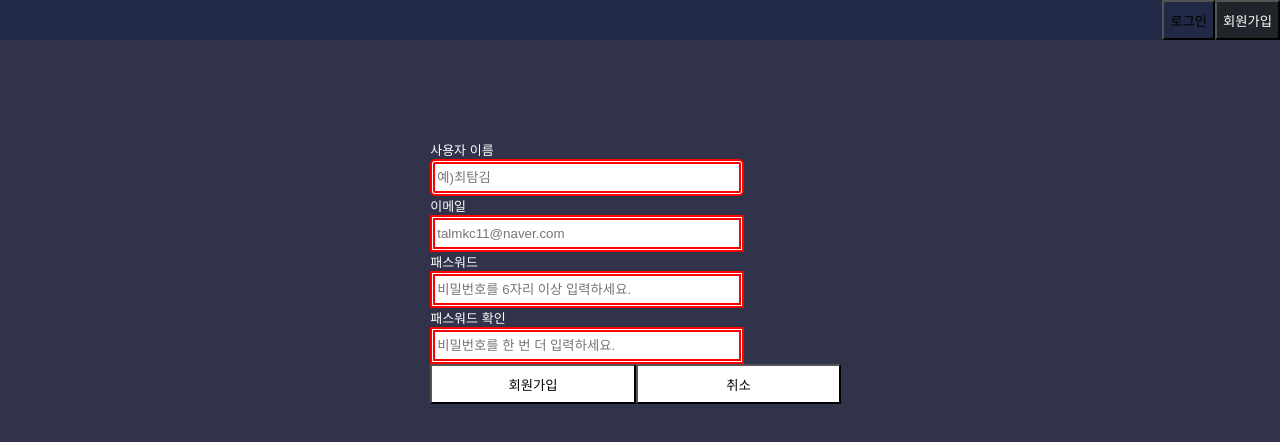
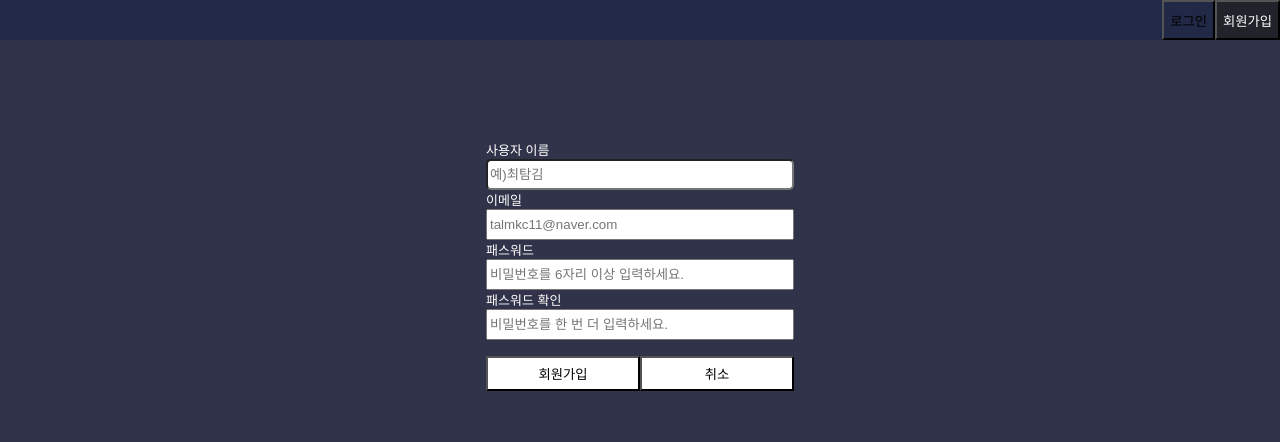
Before and after one commit to h-164/reactbasic, a React (Create React App) app: page /register in a window 1280 px wide. Shown: the top 442 px of the page. Built offline with nearby package versions, Linux system fonts and the light colour scheme.

Commit message:
회원가입 인풋에 onchange

```diff
--- a/src/page/Login/Login.js
+++ b/src/page/Login/Login.js
@@ -1,9 +1,25 @@
-import React from 'react'
+import React,{useState} from "react";
 
-function Login() {
+const Login = () => {
+
+  const [sayHi, setSayHi] = useState("");
+
+  const sayHello = () => {
+    console.log('하세요');
+  };
+
+  const changeText = (e) => {
+    console.log('hi');
+    console.log(e.target.value);
+    setSayHi(e.target.value);
+  };
+
   return (
-    <div>Login</div>
-  )
-}
+    <div>
+      <button onClick={sayHello}>안녕</button>
+      <input type="text" value={sayHi} onChange={changeText}></input>
+    </div>
+  );
+};
 
-export default Login
+export default Login;
--- a/src/page/Main/Main.js
+++ b/src/page/Main/Main.js
@@ -1,9 +1,24 @@
-import React from 'react'
+import React,{useState} from "react";
 
-function Main() {
-  return (
-    <div>Main</div>
-  )
+const Main = () => {
+
+  const sayHello = () => {
+    console.log('하세요');
+  }
+  const sinDdong = (event) => {
+    console.log('hi')
+    console.log(event.target.value)
+    setSinDong(event.target.value)
+  }
+  const [sinDong,setSinDong] = useState("")
+
+  return(
+   <div>
+      <button onClick={sayHello}>안녕</button>
+       <input type="text" onChange={sinDdong} value={sinDong}></input>
+   </div>
+
+)
 }
 
 export default Main
--- a/src/page/Register/Register.js
+++ b/src/page/Register/Register.js
@@ -1,6 +1,35 @@
-import React from 'react'
+import React,{useState} from 'react'
 
 function Resister() {
+
+  const [userName, setUserName] = useState("");
+
+  const changeText1 = (e) => {
+    console.log(e.target.value);
+    setUserName(e.target.value);
+  };
+
+  const [userMail, setUserMail] = useState("");
+
+  const changeText2 = (e) => {
+    console.log(e.target.value);
+    setUserMail(e.target.value);
+  };
+
+  const [userPassword, setUserPassword] = useState("");
+
+  const changeText3 = (e) => {
+    console.log(e.target.value);
+    setUserPassword(e.target.value);
+  };
+
+  const [passVeri, setPassVeri] = useState("");
+
+  const changeText4 = (e) => {
+    console.log(e.target.value);
+    setPassVeri(e.target.value);
+  };
+
   return (
     <div style={{width: "100%", height: "100%", margin : "0px"}}>
     <div style={{backgroundColor: "rgb(33, 41, 71)", width: "100%", height: "5vh", display:"flex", justifyContent: "end"}}>
@@ -15,19 +44,26 @@ function Resister() {
         <div style={{height: "minContent", width: "minContent", marginTop: "100px"}}>
             <div style={{color: "white", width: "300px", fontSize: "small"}}>사용자 이름
             </div>
-            <input type="text" name="st_id1" placeholder="예)최탐김" style={{width: "300px", height: "25px", borderRadius: "5px", border: "5px double red"}}/>
+            <input type="text" name="st_id1" placeholder="예)최탐김" onChange={changeText1} value={userName}
+              style={{width: "300px", height: "25px", borderRadius: "5px"}}/>
             <div style={{color: "white", width: "300px", fontSize: "small"}}>이메일
             </div>
-            <input type="text" name="st_id2" placeholder="talmkc11@naver.com" style={{width: "300px", height: "25px", border: "5px double red"}}/>
+            <input type="text" name="st_id2" placeholder="talmkc11@naver.com" onChange={changeText2} value={userMail}
+              style={{width: "300px", height: "25px"}}/>
             <div style={{color: "white", width: "300px", fontSize: "small"}}>패스워드
             </div>
-            <input type="password" name="st_id3" placeholder="비밀번호를 6자리 이상 입력하세요." style={{width: "300px", height: "25px", border: "5px double red"}}/>
+            <input type="password" name="st_id3" placeholder="비밀번호를 6자리 이상 입력하세요." onChange={changeText3} value={userPassword}
+              style={{width: "300px", height: "25px"}}/>
             <div style={{color: "white", width: "300px", fontSize: "small"}}>패스워드 확인
             </div>
-            <input type="password" name="st_id3" placeholder="비밀번호를 한 번 더 입력하세요." style={{ width: "300px", height: "25px", border: "5px double red"}}/>
-            <button style={{backgroundColor: "white", width: "49%", height: "40px"}}>회원가입
+            <input type="password" name="st_id3" placeholder="비밀번호를 한 번 더 입력하세요."  onChange={changeText4} value={passVeri}
+            style={{ width: "300px", height: "25px"}}/>
+            <div style={{width:"300px", fontSize: "small"}}>
+            <br></br>
+            </div>
+            <button style={{backgroundColor: "white", width: "50%", height: "35px"}}>회원가입
             </button>
-            <button style={{backgroundColor: "white", width: "49%", height: "40px"}}>취소
+            <button style={{backgroundColor: "white", width: "50%", height: "35px"}}>취소
             </button>
         </div>
     </div>
```
